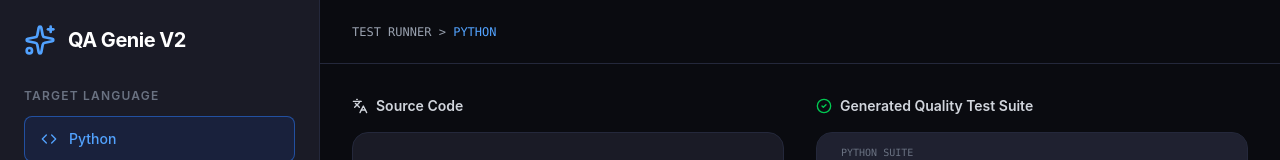
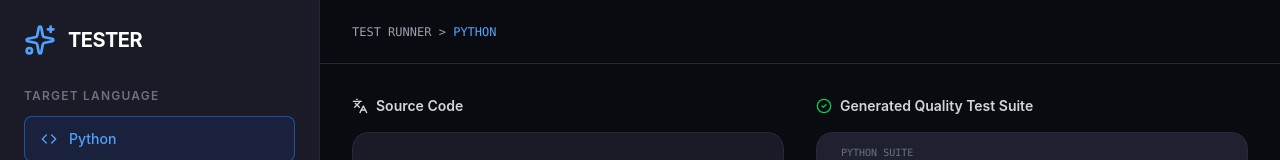
Before and after one commit to SJ-Son/TESTER, a Vue app in the folder frontend/: page / in a window 1280 px wide. Shown: the top 160 px of the page. Built offline with nearby package versions, Linux system fonts and the light colour scheme.

Commit message:
feat (기능): 애플리케이션 명칭을 'TESTER'로 변경

```diff
--- a/frontend/src/App.vue
+++ b/frontend/src/App.vue
@@ -93,7 +93,7 @@ onMounted(() => {
     <aside class="w-80 border-r border-gray-800 bg-gray-900 flex flex-col p-6 space-y-8">
       <div class="flex items-center space-x-3 text-blue-400">
         <Sparkles class="w-8 h-8" />
-        <h1 class="text-xl font-bold tracking-tight text-white">QA Genie V2</h1>
+        <h1 class="text-xl font-bold tracking-tight text-white">TESTER</h1>
       </div>
 
       <!-- Strategy Config -->
```
